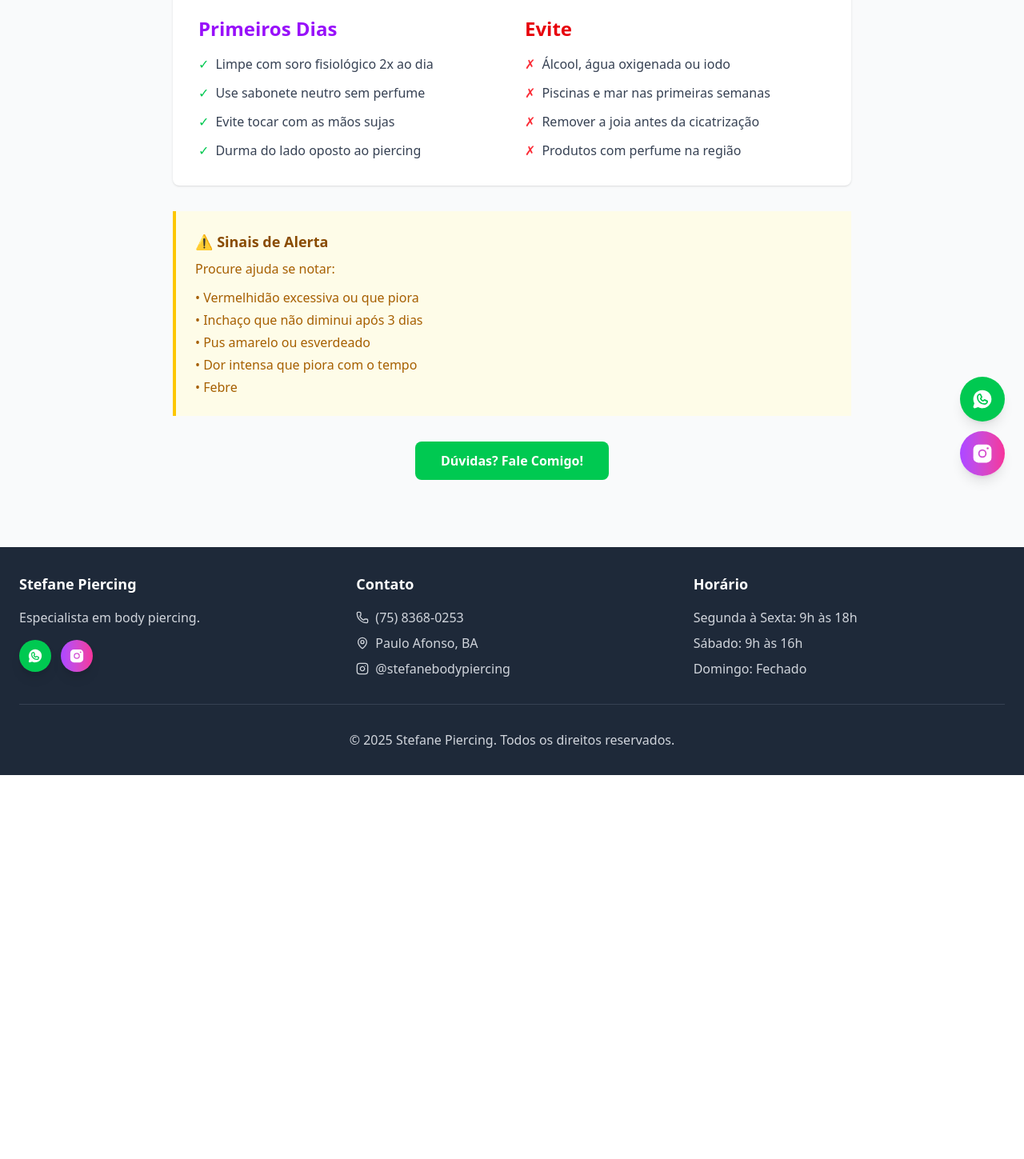
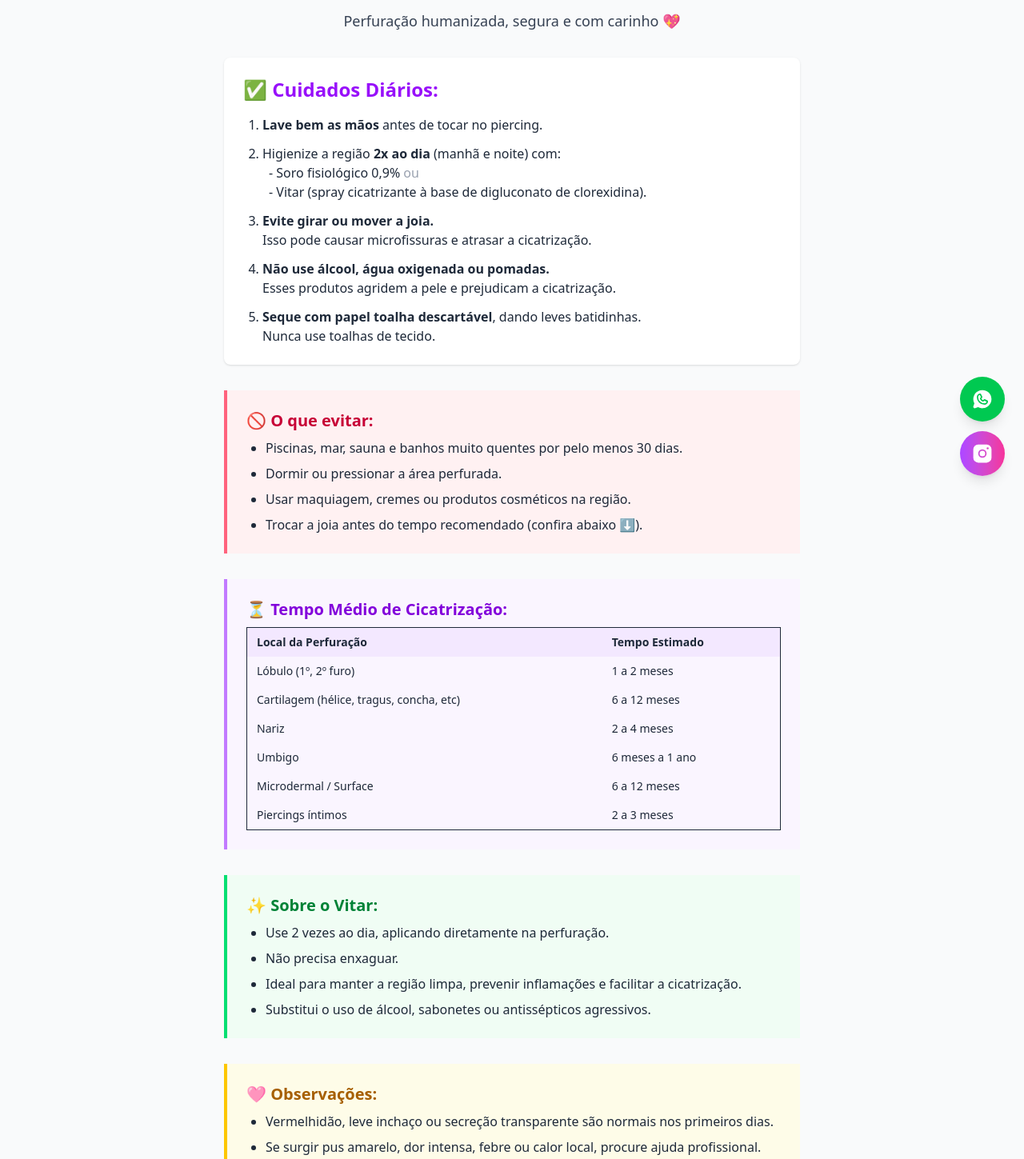
Before and after one commit to gabrielteodoroo/stefane-beauty-react, a React (Vite) app: page /cuidados in a window 1280 px wide. Shown: the part 181-1630 px from the top of the page at 80% size. Before the commit the page ends 1150 px from the top, so only its background shows below. Built offline with nearby package versions, Linux system fonts and the light colour scheme; no server answers.

Commit message:
refactor: update content pages (Cuidados, Home)

```diff
--- a/src/pages/CuidadosPage.tsx
+++ b/src/pages/CuidadosPage.tsx
@@ -4,70 +4,93 @@ import { handleWhatsApp } from '../utils/whatsapp';
 export const CuidadosPage: React.FC = () => {
   return (
     <div className="min-h-screen bg-gray-50 py-8">
-      <div className="container mx-auto px-6 max-w-4xl">
-        <h1 className="text-4xl font-bold text-center mb-8 text-gray-800">Cuidados Pós-Piercing</h1>
+      <div className="container mx-auto px-6 max-w-3xl">
+        <h1 className="text-3xl md:text-4xl font-bold text-center mb-4 text-purple-700">🌸 Cuidados Pós-Perfuração – Stefane Beauty & Piercings 🌸</h1>
+        <p className="text-center text-lg text-gray-700 mb-8">Perfuração humanizada, segura e com carinho 💖</p>
 
-        <div className="bg-white rounded-lg shadow-sm p-8 mb-8">
-          <div className="grid md:grid-cols-2 gap-8">
-            <div>
-              <h2 className="text-2xl font-bold mb-4 text-purple-600">Primeiros Dias</h2>
-              <ul className="space-y-3 text-gray-700">
-                <li className="flex items-start">
-                  <span className="text-green-500 mr-2">✓</span>
-                  Limpe com soro fisiológico 2x ao dia
+        <div className="bg-white rounded-lg shadow-sm p-6 mb-8">
+          <h2 className="text-2xl font-bold text-purple-600 mb-4">✅ Cuidados Diários:</h2>
+          <ol className="list-decimal pl-6 space-y-3 text-gray-800">
+            <li>
+              <span className="font-semibold">Lave bem as mãos</span> antes de tocar no piercing.
+            </li>
+            <li>
+              Higienize a região <span className="font-semibold">2x ao dia</span> (manhã e noite) com:<br/>
+              <span className="ml-2">- Soro fisiológico 0,9% <span className="text-gray-400">ou</span></span><br/>
+              <span className="ml-2">- Vitar (spray cicatrizante à base de digluconato de clorexidina).</span>
                 </li>
-                <li className="flex items-start">
-                  <span className="text-green-500 mr-2">✓</span>
-                  Use sabonete neutro sem perfume
+            <li>
+              <span className="font-semibold">Evite girar ou mover a joia.</span><br/>
+              Isso pode causar microfissuras e atrasar a cicatrização.
                 </li>
-                <li className="flex items-start">
-                  <span className="text-green-500 mr-2">✓</span>
-                  Evite tocar com as mãos sujas
+            <li>
+              <span className="font-semibold">Não use álcool, água oxigenada ou pomadas.</span><br/>
+              Esses produtos agridem a pele e prejudicam a cicatrização.
                 </li>
-                <li className="flex items-start">
-                  <span className="text-green-500 mr-2">✓</span>
-                  Durma do lado oposto ao piercing
+            <li>
+              <span className="font-semibold">Seque com papel toalha descartável</span>, dando leves batidinhas.<br/>
+              Nunca use toalhas de tecido.
                 </li>
+          </ol>
+        </div>
+
+        <div className="bg-rose-50 border-l-4 border-rose-400 p-6 mb-8">
+          <h2 className="text-xl font-bold text-rose-700 mb-2">🚫 O que evitar:</h2>
+          <ul className="list-disc pl-6 text-gray-800 space-y-2">
+            <li>Piscinas, mar, sauna e banhos muito quentes por pelo menos 30 dias.</li>
+            <li>Dormir ou pressionar a área perfurada.</li>
+            <li>Usar maquiagem, cremes ou produtos cosméticos na região.</li>
+            <li>Trocar a joia antes do tempo recomendado (confira abaixo ⬇️).</li>
               </ul>
             </div>
 
-            <div>
-              <h2 className="text-2xl font-bold mb-4 text-red-600">Evite</h2>
-              <ul className="space-y-3 text-gray-700">
-                <li className="flex items-start">
-                  <span className="text-red-500 mr-2">✗</span>
-                  Álcool, água oxigenada ou iodo
-                </li>
-                <li className="flex items-start">
-                  <span className="text-red-500 mr-2">✗</span>
-                  Piscinas e mar nas primeiras semanas
-                </li>
-                <li className="flex items-start">
-                  <span className="text-red-500 mr-2">✗</span>
-                  Remover a joia antes da cicatrização
-                </li>
-                <li className="flex items-start">
-                  <span className="text-red-500 mr-2">✗</span>
-                  Produtos com perfume na região
-                </li>
-              </ul>
-            </div>
+        <div className="bg-purple-50 border-l-4 border-purple-400 p-6 mb-8">
+          <h2 className="text-xl font-bold text-purple-700 mb-2">⏳ Tempo Médio de Cicatrização:</h2>
+          <div className="overflow-x-auto">
+            <table className="min-w-full text-sm text-gray-800 border">
+              <thead>
+                <tr className="bg-purple-100">
+                  <th className="px-3 py-2 text-left">Local da Perfuração</th>
+                  <th className="px-3 py-2 text-left">Tempo Estimado</th>
+                </tr>
+              </thead>
+              <tbody>
+                <tr><td className="px-3 py-2">Lóbulo (1º, 2º furo)</td><td className="px-3 py-2">1 a 2 meses</td></tr>
+                <tr><td className="px-3 py-2">Cartilagem (hélice, tragus, concha, etc)</td><td className="px-3 py-2">6 a 12 meses</td></tr>
+                <tr><td className="px-3 py-2">Nariz</td><td className="px-3 py-2">2 a 4 meses</td></tr>
+                <tr><td className="px-3 py-2">Umbigo</td><td className="px-3 py-2">6 meses a 1 ano</td></tr>
+                <tr><td className="px-3 py-2">Microdermal / Surface</td><td className="px-3 py-2">6 a 12 meses</td></tr>
+                <tr><td className="px-3 py-2">Piercings íntimos</td><td className="px-3 py-2">2 a 3 meses</td></tr>
+              </tbody>
+            </table>
           </div>
         </div>
 
-        <div className="bg-yellow-50 border-l-4 border-yellow-400 p-6 mb-8">
-          <h3 className="text-lg font-semibold text-yellow-800 mb-2">⚠️ Sinais de Alerta</h3>
-          <p className="text-yellow-700 mb-3">Procure ajuda se notar:</p>
-          <ul className="text-yellow-700 space-y-1">
-            <li>• Vermelhidão excessiva ou que piora</li>
-            <li>• Inchaço que não diminui após 3 dias</li>
-            <li>• Pus amarelo ou esverdeado</li>
-            <li>• Dor intensa que piora com o tempo</li>
-            <li>• Febre</li>
+        <div className="bg-green-50 border-l-4 border-green-400 p-6 mb-8">
+          <h2 className="text-xl font-bold text-green-700 mb-2">✨ Sobre o Vitar:</h2>
+          <ul className="list-disc pl-6 text-gray-800 space-y-2">
+            <li>Use 2 vezes ao dia, aplicando diretamente na perfuração.</li>
+            <li>Não precisa enxaguar.</li>
+            <li>Ideal para manter a região limpa, prevenir inflamações e facilitar a cicatrização.</li>
+            <li>Substitui o uso de álcool, sabonetes ou antissépticos agressivos.</li>
           </ul>
         </div>
 
-        <div className="text-center">
+        <div className="bg-yellow-50 border-l-4 border-yellow-400 p-6 mb-8">
+          <h2 className="text-xl font-bold text-yellow-700 mb-2">🩷 Observações:</h2>
+          <ul className="list-disc pl-6 text-gray-800 space-y-2">
+            <li>Vermelhidão, leve inchaço ou secreção transparente são normais nos primeiros dias.</li>
+            <li>Se surgir pus amarelo, dor intensa, febre ou calor local, procure ajuda profissional.</li>
+          </ul>
+        </div>
+
+        <div className="bg-blue-50 border-l-4 border-blue-400 p-6 mb-8">
+          <h2 className="text-xl font-bold text-blue-700 mb-2">📌 Dica da Stefane:</h2>
+          <p className="text-gray-800 mb-2">Sempre mantenha sua joia original durante o tempo de cicatrização.</p>
+          <p className="text-gray-800">Agende uma avaliação gratuita após 30 dias para acompanhamento!</p>
+        </div>
+
+        <div className="text-center mt-8">
           <button
             onClick={() => handleWhatsApp()}
             className="bg-green-500 hover:bg-green-600 text-white px-8 py-3 rounded-lg font-semibold transition-colors cursor-pointer"
--- a/src/pages/HomePage.tsx
+++ b/src/pages/HomePage.tsx
@@ -62,7 +62,7 @@ export const HomePage: React.FC = () => {
               <div className="text-4xl mb-4">💎</div>
               <h3 className="text-xl font-semibold mb-3 text-gray-800">Piercing Íntimo</h3>
               <p className="text-gray-600">Procedimentos delicados em ambiente privativo</p>
-            </div>
+              </div>
           </div>
         </div>
       </div>
@@ -70,7 +70,7 @@ export const HomePage: React.FC = () => {
         <div className="container mx-auto px-6">
           <div className="grid md:grid-cols-2 gap-6">
             <button
-              onClick={() => navigate('/catalogo')}
+              onClick={() => { navigate('/catalogo'); window.scrollTo({ top: 0, behavior: 'smooth' }); }}
               className="bg-purple-600 hover:bg-purple-700 text-white p-8 rounded-lg text-center transition-colors cursor-pointer"
             >
               <ShoppingBag className="w-12 h-12 mx-auto mb-4" />
@@ -78,7 +78,7 @@ export const HomePage: React.FC = () => {
               <p>Explore nossa coleção de joias premium</p>
             </button>
             <button
-              onClick={() => navigate('/cuidados')}
+              onClick={() => { navigate('/cuidados'); window.scrollTo({ top: 0, behavior: 'smooth' }); }}
               className="bg-rose-600 hover:bg-rose-700 text-white p-8 rounded-lg text-center transition-colors cursor-pointer"
             >
               <Heart className="w-12 h-12 mx-auto mb-4" />
```
